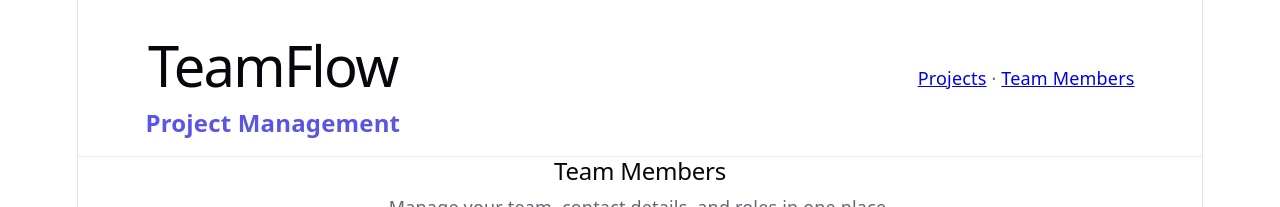
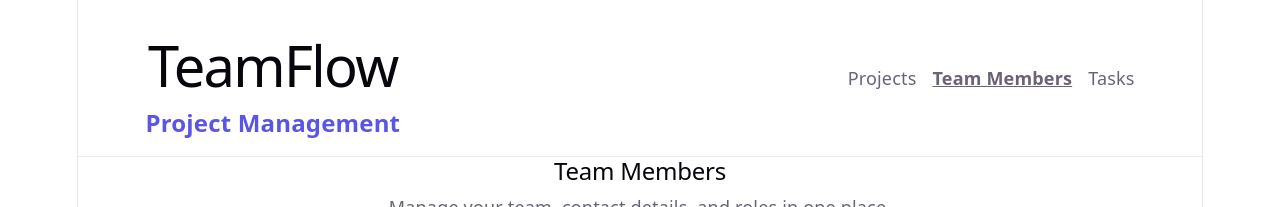
Before and after one commit to jenojan24/teamflow, a React (Vite) app in the folder apps/web/: page /team-members in a window 1280 px wide. Shown: the top 207 px of the page. Built offline with nearby package versions, Linux system fonts and the light colour scheme; no server answers.

Commit message:
feat: add shared navigation header

```diff
--- a/apps/web/src/ProjectsPage.tsx
+++ b/apps/web/src/ProjectsPage.tsx
@@ -5,6 +5,7 @@ import type { Project } from './lib/api'
 import CreateProjectForm from './components/CreateProjectForm'
 import ProjectCard from './components/ProjectCard'
 import EditProjectForm from './components/EditProjectForm'
+import Header from './components/Header'
 import './App.css'
 
 function ProjectsPage() {
@@ -117,18 +118,8 @@ return matchesSearch && matchesStatus && matchesPriority
 
   return (
     <main className="app-container">
-      <header className="topbar">
-        <div className="brand">
-          <h1>TeamFlow</h1>
-          <p>Project Management</p>
-        </div>
 
-<nav className="main-nav" aria-label="Main navigation">
-  <a href="/" aria-current="page">Projects</a>
-  <a href="/team-members">Team Members</a>
-</nav>
-
-
+      <Header/>
       <div className="api-status">
   <span
     className={
@@ -139,7 +130,6 @@ return matchesSearch && matchesStatus && matchesPriority
   />
   API: {apiStatus}
 </div>
-      </header>
 
       <section className="welcome-section">
         <h2>Welcome to TeamFlow</h2>
--- a/apps/web/src/TaskPage.tsx
+++ b/apps/web/src/TaskPage.tsx
@@ -16,6 +16,7 @@ import type {
   TaskPriority,
   CreateTaskInput,
 } from './lib/api'
+import Header from './components/Header'
 
 export default function TasksPage() {
   const [tasks, setTasks] = useState<Task[]>([])
@@ -287,6 +288,7 @@ async function handleSubmit(event: React.FormEvent<HTMLFormElement>) {
 
   return (
     <main className="tasks-page">
+      <Header/>
       <h1>Task Management</h1>
       <p>Create tasks and track your team's work.</p>
 
--- a/apps/web/src/TeamMembersPage.tsx
+++ b/apps/web/src/TeamMembersPage.tsx
@@ -12,6 +12,8 @@ import type {
   CreateTeamMemberInput,
 } from './lib/api'
 import './App.css'
+import Header from './components/Header'
+
 
 const emptyForm: CreateTeamMemberInput = {
   name: '',
@@ -141,18 +143,7 @@ useEffect(() => {
 
   return (
     <main className="app-container">
-      <header className="topbar">
-        <div className="brand">
-          <h1>TeamFlow</h1>
-          <p>Project Management</p>
-        </div>
-
-        <nav aria-label="Main navigation">
-          <a href="/">Projects</a>
-          {' · '}
-          <a href="/team-members" aria-current="page">Team Members</a>
-        </nav>
-      </header>
+     <Header/>
 
       <section className="welcome-section">
         <h2>Team Members</h2>
--- /dev/null
+++ b/apps/web/src/components/Header.tsx
@@ -0,0 +1,42 @@
+
+import { Link, useLocation } from 'react-router-dom'
+
+function Header() {
+  const location = useLocation()
+
+  const isProjectsPage = location.pathname === '/'  || location.pathname.startsWith('/projects/')
+  const isTeamMembersPage = location.pathname === '/team-members'
+  const isTasksPage =
+    location.pathname === '/task' || location.pathname === '/tasks'
+
+  return (
+    <header className="topbar">
+      <div className="brand">
+        <h1>TeamFlow</h1>
+        <p>Project Management</p>
+      </div>
+
+      <nav className="main-nav" aria-label="Main navigation">
+        <Link to="/" aria-current={isProjectsPage ? 'page' : undefined}>
+          Projects
+        </Link>
+
+        <Link
+          to="/team-members"
+          aria-current={isTeamMembersPage ? 'page' : undefined}
+        >
+          Team Members
+        </Link>
+
+        <Link
+          to="/task"
+          aria-current={isTasksPage ? 'page' : undefined}
+        >
+          Tasks
+        </Link>
+      </nav>
+    </header>
+  )
+}
+
+export default Header
```
Lines whose indentation alone changed are shown as unchanged.
